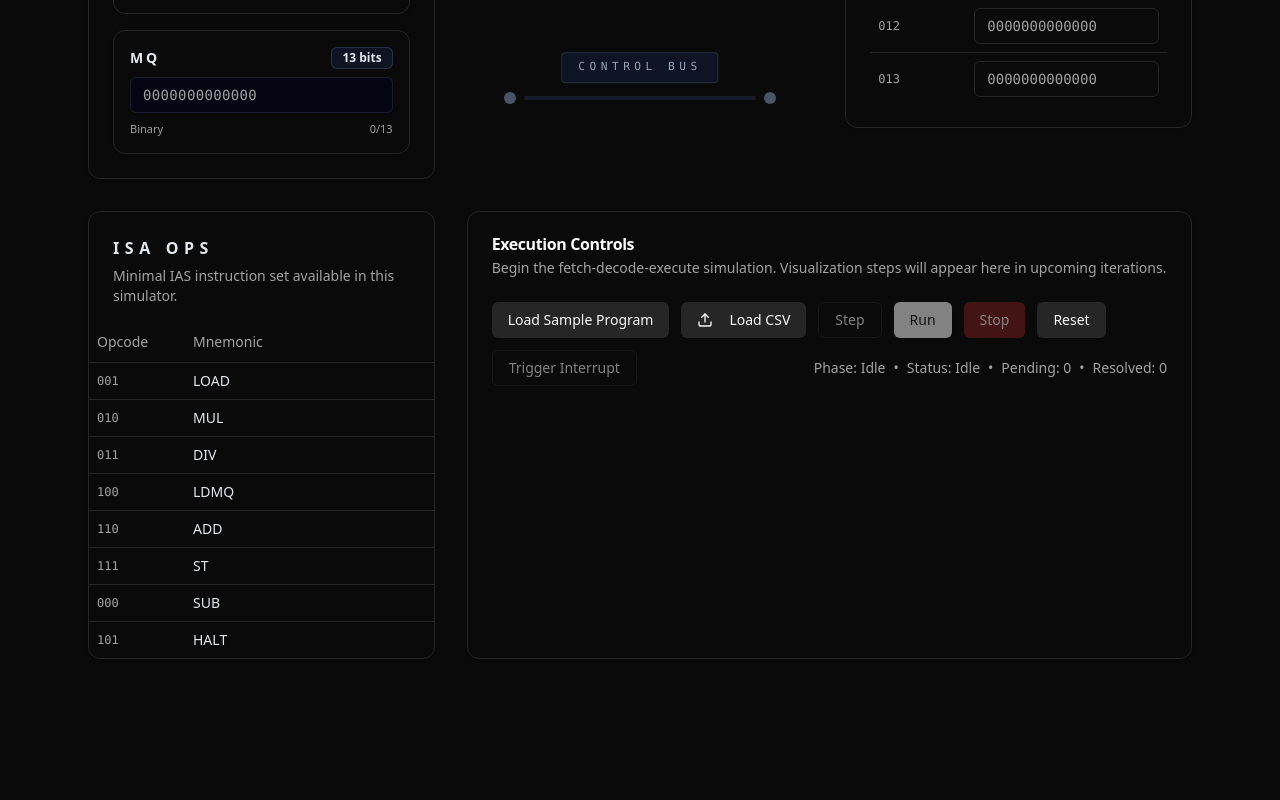
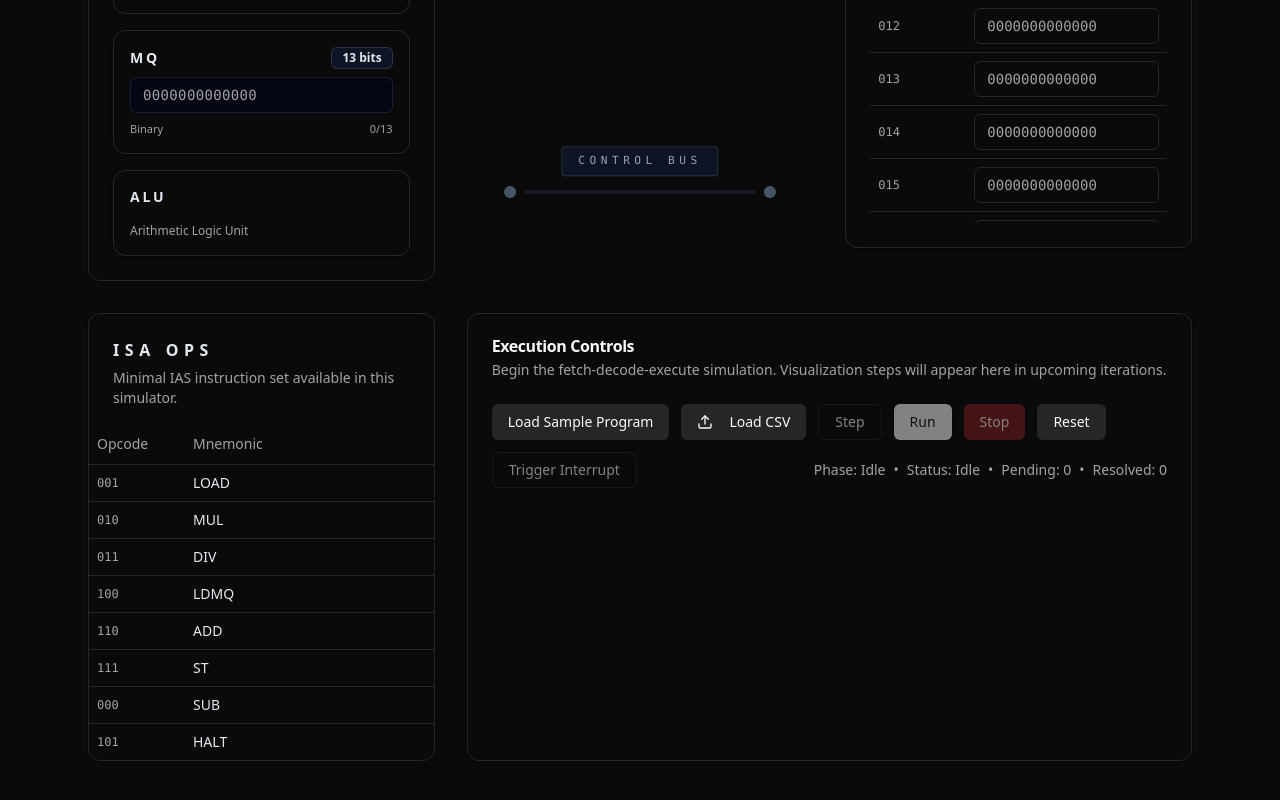
Before and after one commit to Kaladin4/ias_deploy, a React (Vite) app: page / in a window 1280 px wide. Shown: the part 1000-1800 px from the top of the page. Before the commit the page ends 1699 px from the top, so only its background shows below. Built offline with nearby package versions, Linux system fonts and the light colour scheme.

Commit message:
ft(ALU): add the ALU to the CPU

```diff
--- a/src/App.tsx
+++ b/src/App.tsx
@@ -319,6 +319,7 @@ function App() {
                 className="xl:col-span-4 xl:col-start-1 xl:row-span-3 xl:self-start"
                 registers={registers}
                 setRegisters={setRegisters}
+                currentOpcode={executionPhase === "execute" ? registers.IR : undefined}
               />
 
               <OperationsTable className="xl:col-span-4 xl:col-start-1 xl:row-span-3 xl:row-start-4 xl:self-start" />
--- /dev/null
+++ b/src/components/cpu/alu/alu.tsx
@@ -0,0 +1,33 @@
+import { useTranslation } from "react-i18next"
+
+import { Card, CardContent, CardHeader, CardTitle } from "@/components/ui/card"
+import { cn } from "@/lib/utils"
+
+type ALUProps = {
+  isActive: boolean
+}
+
+export function ALU({ isActive }: ALUProps) {
+  const { t } = useTranslation()
+
+  return (
+    <Card className="relative overflow-hidden">
+      <div className={cn(
+        "absolute inset-0 pointer-events-none bg-blue-500/5 rounded-lg transition-opacity duration-300",
+        isActive ? "opacity-100 bg-blue-900/40" : "opacity-0"
+      )} />
+      <CardHeader className="p-4 pb-2 relative z-10">
+        <div className="flex items-center justify-between">
+          <CardTitle className="text-sm font-semibold tracking-[0.2em] uppercase text-slate-200">
+            ALU
+          </CardTitle>
+        </div>
+      </CardHeader>
+      <CardContent className="p-4 pt-2 relative z-10">
+        <div className="text-xs text-muted-foreground">
+          {t("alu.description")}
+        </div>
+      </CardContent>
+    </Card>
+  )
+}
--- a/src/components/cpu/cpu.tsx
+++ b/src/components/cpu/cpu.tsx
@@ -10,6 +10,7 @@ import {
   CardTitle,
 } from "../ui/card";
 import { Record } from "./record/record";
+import { ALU } from "./alu/alu";
 
 export type RegisterKey = "PC" | "MAR" | "MBR" | "IR" | "AC" | "MQ";
 
@@ -48,9 +49,10 @@ interface CPUProps {
   registers: Record<RegisterKey, string>;
   setRegisters: React.Dispatch<React.SetStateAction<Record<RegisterKey, string>>>;
   className?: string;
+  currentOpcode?: string;
 }
 
-export function CPU({ registers, setRegisters, className }: CPUProps) {
+export function CPU({ registers, setRegisters, className, currentOpcode }: CPUProps) {
   const { t } = useTranslation();
   const registerEntries = useMemo(
     () =>
@@ -68,6 +70,9 @@ export function CPU({ registers, setRegisters, className }: CPUProps) {
     const sanitized = value.replace(/[^01]/g, "").slice(0, limit);
     setRegisters((prev) => ({ ...prev, [key]: sanitized }));
   };
+
+  // Math opcodes: ADD (110), SUB (000), MUL (010), DIV (011)
+  const isMathOperation = currentOpcode && ['110', '000', '010', '011'].includes(currentOpcode);
   return (
     <Card className={cn(className)}>
       <CardHeader className="pb-4">
@@ -89,6 +94,7 @@ export function CPU({ registers, setRegisters, className }: CPUProps) {
                       onChange={(next) => handleRegisterChange(key, next)}
                     />
                   ))}
+                  <ALU isActive={!!isMathOperation} />
                 </div>
               </CardContent>
             </Card>
--- a/src/components/memory/memory.tsx
+++ b/src/components/memory/memory.tsx
@@ -38,7 +38,7 @@ export function Memory({ memory, wordWidth, onMemoryChange, className }: MemoryP
         </CardDescription>
       </CardHeader>
       <CardContent>
-        <ScrollArea className="h-[780px]">
+        <ScrollArea className="h-[900px]">
           <Table>
             <TableHeader>
               <TableRow>
--- a/src/lib/i18n.ts
+++ b/src/lib/i18n.ts
@@ -124,6 +124,9 @@ const resources = {
         bits: "{{count}} bits",
         binary: "Binary",
         ariaLabel: "{{label}} register value",
+      },
+      alu: {
+        description: "Arithmetic Logic Unit",
       },
       operationsTable: {
         title: "ISA Ops",
@@ -316,6 +319,9 @@ const resources = {
         binary: "Binario",
         ariaLabel: "Valor del registro {{label}}",
       },
+      alu: {
+        description: "Unidad Aritmético Lógica",
+      },
       operationsTable: {
         title: "Ops ISA",
         description:
--- a/tailwind.config.js
+++ b/tailwind.config.js
@@ -53,6 +53,21 @@ export default {
   				'4': 'hsl(var(--chart-4))',
   				'5': 'hsl(var(--chart-5))'
   			}
+  		},
+  		keyframes: {
+  			shimmer: {
+  				'0%, 100%': {
+  					boxShadow: '0 0 5px 2px rgba(59, 130, 246, 0.3), inset 0 0 10px rgba(59, 130, 246, 0.1)',
+  					borderColor: 'rgba(59, 130, 246, 0.3)'
+  				},
+  				'50%': {
+  					boxShadow: '0 0 20px 8px rgba(59, 130, 246, 0.6), inset 0 0 20px rgba(59, 130, 246, 0.3)',
+  					borderColor: 'rgba(59, 130, 246, 0.8)'
+  				}
+  			}
+  		},
+  		animation: {
+  			shimmer: 'shimmer 1.5s ease-in-out infinite'
   		}
   	}
   },
```
Also changed, not shown: 2 other files (tests, documents, lock files or other folders).
